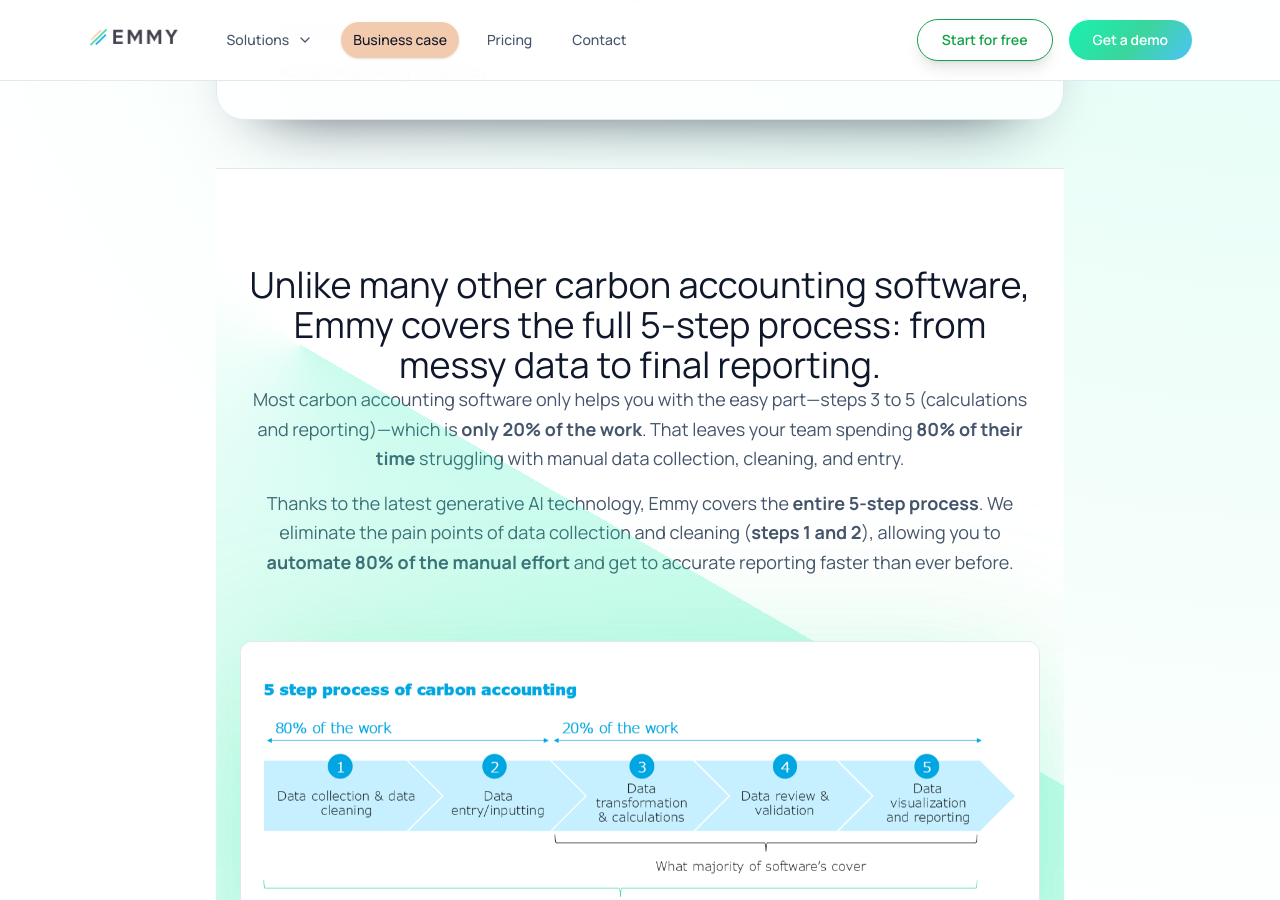
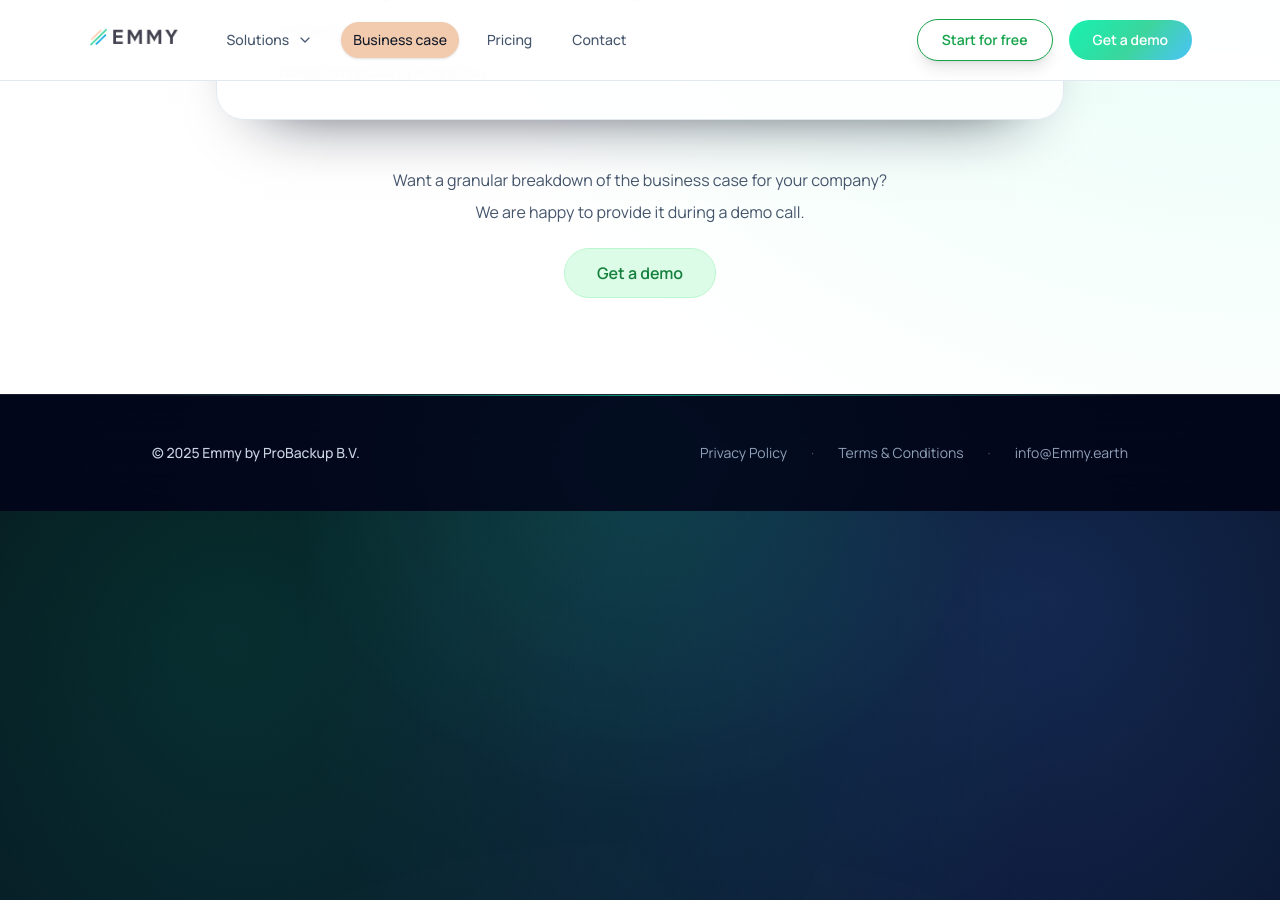
Before and after one commit to emmy-earth/promo-website, a Jekyll site: the page built from business-case.html, in a window 1280 px wide and 900 px high, scrolled down 564 px. Built offline with Jekyll 4.4.1, drawn with Linux system fonts in a browser that asks for light colours; nearby versions of some CDN libraries; comment, search, counter and statistics services are not loaded.

Commit message:
Update business-case.html

```diff
--- a/business-case.html
+++ b/business-case.html
@@ -33,33 +33,6 @@ description: "Discover the business case for Emmy.earth automated carbon account
         </ul>
       </div>
 
-<section id="five-step-process" class="relative overflow-hidden border-t border-slate-200 bg-white py-24 text-slate-900">
-  <div class="pointer-events-none absolute inset-0 bg-[conic-gradient(from_120deg_at_10%_20%,rgba(16,240,176,0.22),rgba(16,240,176,0)_55%)]"></div>
-  <div class="mx-auto max-w-6xl px-6">
-    <div class="grid gap-16">
-      <div class="space-y-8 text-center" data-animate>
-        <h2 class="font-light text-3xl text-slate-900 sm:text-4xl max-w-4xl mx-auto">
-          Unlike many other carbon accounting software, Emmy covers the full 5-step process: from messy data to final reporting.
-        </h2>
-        <div class="space-y-4 text-lg leading-relaxed text-slate-600 max-w-4xl mx-auto">
-          <p>
-            Most carbon accounting software only helps you with the easy part—steps 3 to 5 (calculations and reporting)—which is <strong>only 20% of the work</strong>. That leaves your team spending <strong>80% of their time</strong> struggling with manual data collection, cleaning, and entry.
-          </p>
-          <p>
-            Thanks to the latest generative AI technology, Emmy covers the <strong>entire 5-step process</strong>. We eliminate the pain points of data collection and cleaning (<strong>steps 1 and 2</strong>), allowing you to <strong>automate 80% of the manual effort</strong> and get to accurate reporting faster than ever before.
-          </p>
-        </div>
-      </div>
-      <div class="relative" data-animate data-delay="0.18s">
-        <div class="absolute -inset-6 rounded-xl bg-emerald-400/10 blur-3xl"></div>
-        <div class="relative block overflow-hidden rounded-xl border border-slate-200 bg-white shadow-aurora">
-          <img src="{{ site.baseurl }}/assets/images/5-step-process.png" alt="Emmy's automated 5-step carbon accounting process" class="w-full object-cover" />
-        </div>
-      </div>
-    </div>
-  </div>
-</section>
-
 
       <div class="text-center">
         <p class="text-base text-slate-600">Want a granular breakdown of the business case for your company?</p>
```
